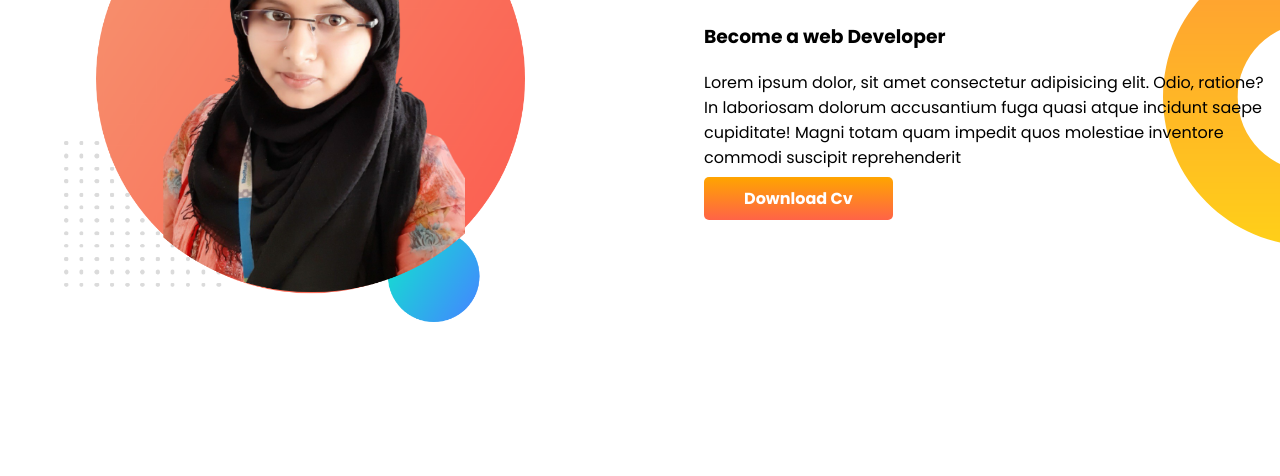
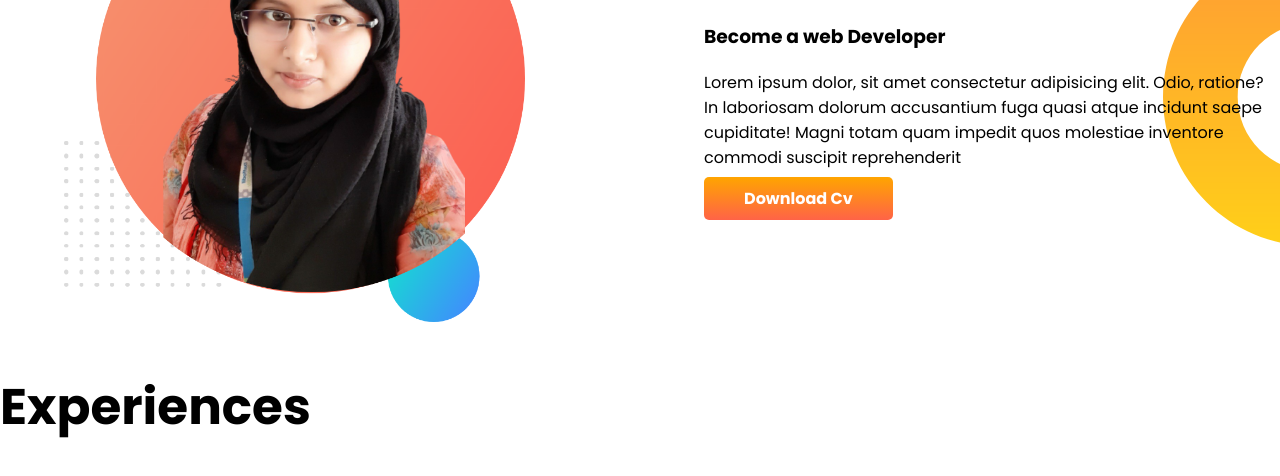
Before and after one commit to HumairaRahaman/new-portfolio, a plain HTML site: page index.html in a window 1280 px wide. Shown: the part 600-1076 px from the top of the page. Before the commit the page ends 929 px from the top, so only its background shows below. Drawn offline with Linux system fonts and the light colour scheme.

Commit message:
drem-big

```diff
--- a/index.html
+++ b/index.html
@@ -41,5 +41,8 @@
         <a href="" target="_blank" class="btn">Download Cv</a>
       </div>
     </section>
+    <section>
+      <h1>Experiences</h1>
+    </section>
   </body>
 </html>
```
